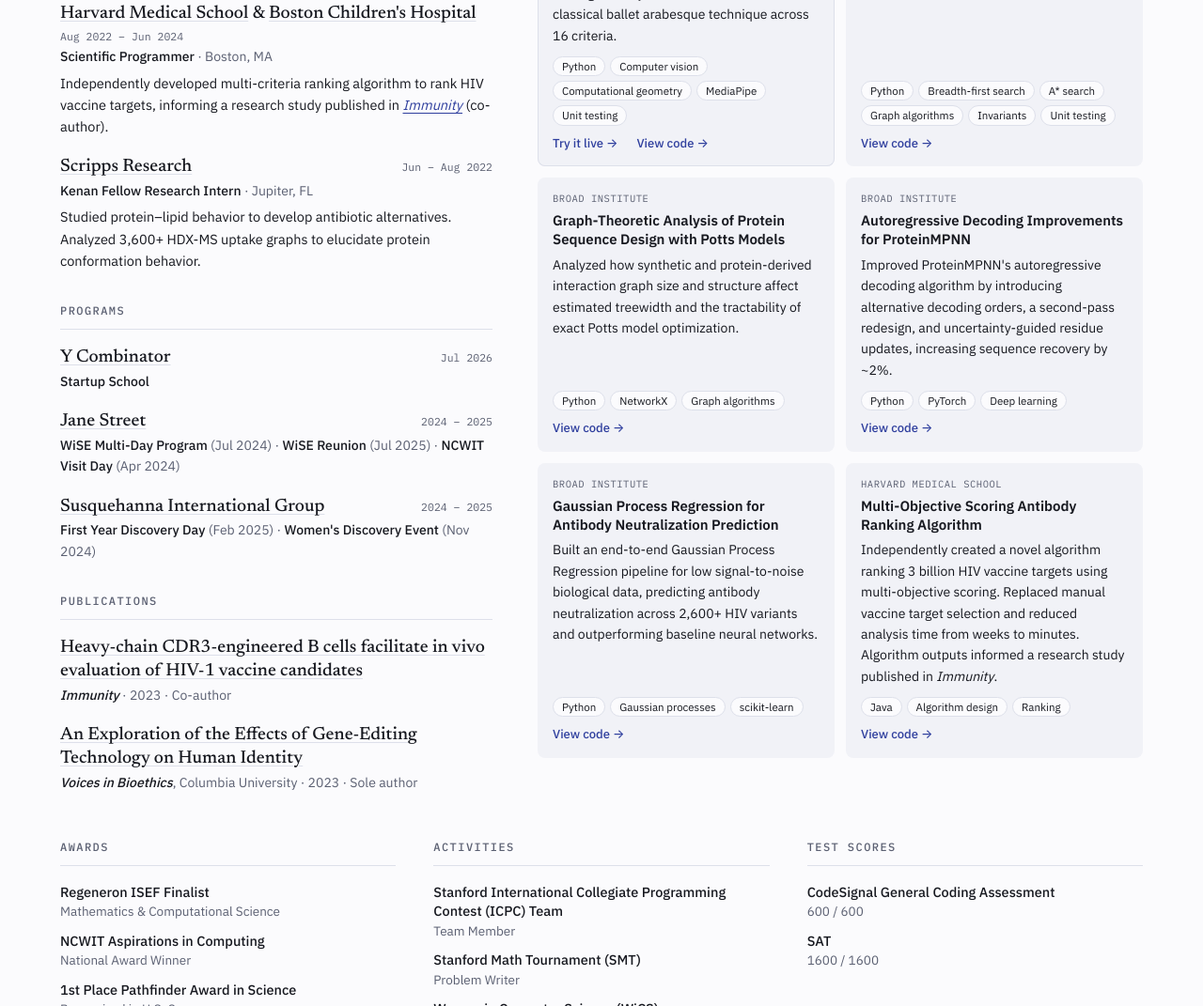
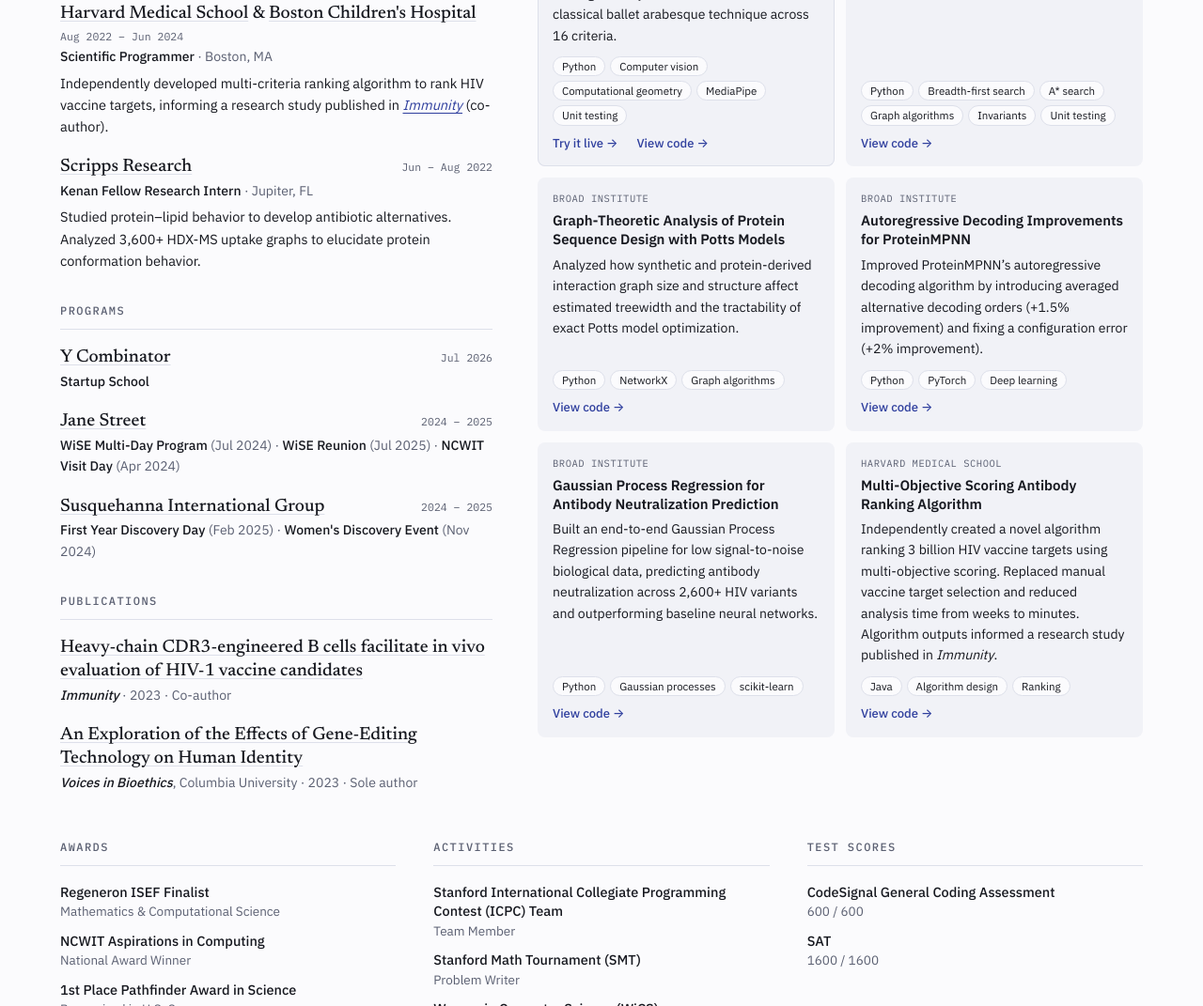
Before and after one commit to avaallwardt/avaallwardt.github.io, a plain HTML site: page index.html in a window 1280 px wide. Shown: the part 1046-2117 px from the top of the page at 94% size. Drawn offline with Linux system fonts and the light colour scheme.

Commit message:
Add files via upload

```diff
--- a/index.html
+++ b/index.html
@@ -271,9 +271,9 @@
         <div class="tile">
           <span class="where">Broad Institute</span>
           <h3>Autoregressive Decoding Improvements for ProteinMPNN</h3>
-          <p>Improved ProteinMPNN's autoregressive decoding algorithm by introducing alternative decoding orders, a second-pass redesign, and uncertainty-guided residue updates, increasing sequence recovery by ~2%.</p>
+          <p>Improved ProteinMPNN’s autoregressive decoding algorithm by introducing averaged alternative decoding orders (+1.5% improvement) and fixing a configuration error (+2% improvement).</p>
           <ul class="chips"><li>Python</li><li>PyTorch</li><li>Deep learning</li></ul>
-          <a class="code" href="https://github.com/avaallwardt/ProteinMPNN-Analysis" target="_blank" rel="noopener">View code →</a>
+          <a class="code" href="https://github.com/avaallwardt/ProteinMPNN-Decoding" target="_blank" rel="noopener">View code →</a>
         </div>
         <div class="tile">
           <span class="where">Broad Institute</span>
```
